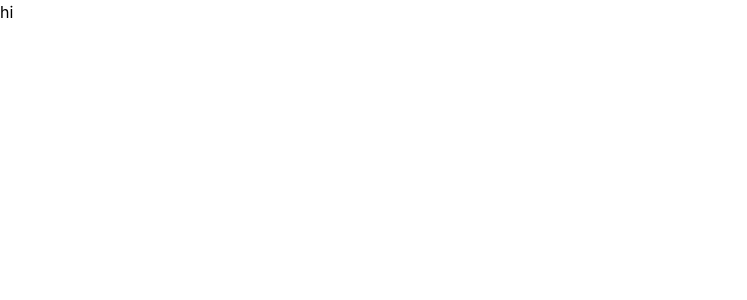
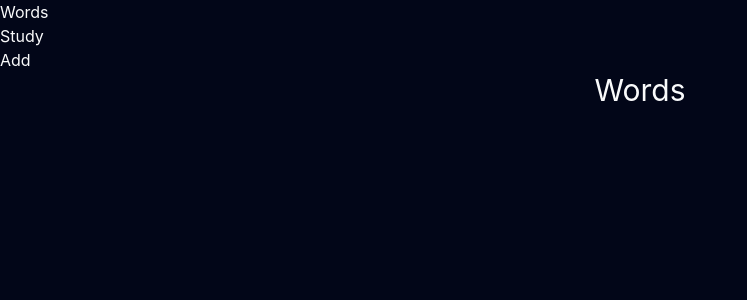
Before and after one commit to Artem-WebDeveloper/recalled, a React (Vite) app: page /words in a window 1280 px wide. Shown: the top 300 px of the page, without its empty margins (0-747 px from the left). Built offline with nearby package versions, Linux system fonts and the light colour scheme.

Commit message:
feat: add routing and pages

```diff
--- a/index.html
+++ b/index.html
@@ -6,7 +6,7 @@
     <meta name="viewport" content="width=device-width, initial-scale=1.0" />
     <title>recalled</title>
   </head>
-  <body>
+  <body class="bg-slate-950 text-gray-50">
     <div id="root"></div>
     <script type="module" src="/src/main.tsx"></script>
   </body>
--- a/package.json
+++ b/package.json
@@ -13,6 +13,7 @@
     "@tailwindcss/vite": "^4.3.1",
     "react": "^19.2.6",
     "react-dom": "^19.2.6",
+    "react-router": "^7.18.0",
     "tailwindcss": "^4.3.1"
   },
   "devDependencies": {
--- a/src/App.tsx
+++ b/src/App.tsx
@@ -1,5 +1,24 @@
+import { createBrowserRouter, Navigate, RouterProvider } from 'react-router';
+import AppLayout from './ui/AppLayout';
+import Add from './pages/Add';
+import Study from './pages/Study';
+import Words from './pages/Words';
+
 function App() {
-  return <div className="">hi</div>;
+  const router = createBrowserRouter([
+    {
+      path: '/',
+      Component: AppLayout,
+      children: [
+        { index: true, element: <Navigate to="/words" replace /> },
+        { path: 'words', Component: Words, index: true },
+        { path: 'add', Component: Add },
+        { path: 'study', Component: Study },
+      ],
+    },
+  ]);
+
+  return <RouterProvider router={router} />;
 }
 
 export default App;
--- /dev/null
+++ b/src/pages/Add.tsx
@@ -0,0 +1,5 @@
+function Add() {
+  return <h1 className="text-center text-3xl">Add</h1>;
+}
+
+export default Add;
--- /dev/null
+++ b/src/pages/Study.tsx
@@ -0,0 +1,5 @@
+function Study() {
+  return <h1 className="text-center text-3xl"> Study</h1>;
+}
+
+export default Study;
--- /dev/null
+++ b/src/pages/Words.tsx
@@ -0,0 +1,5 @@
+function Words() {
+  return <h1 className="text-center text-3xl">Words</h1>;
+}
+
+export default Words;
--- /dev/null
+++ b/src/ui/AppLayout.tsx
@@ -0,0 +1,15 @@
+import { Outlet } from 'react-router';
+import Header from './Header';
+
+function AppLayout() {
+  return (
+    <div className="min-h-dvh w-full">
+      <Header />
+      <main>
+        <Outlet />
+      </main>
+    </div>
+  );
+}
+
+export default AppLayout;
--- /dev/null
+++ b/src/ui/Header.tsx
@@ -0,0 +1,21 @@
+import { Link } from 'react-router';
+
+function Header() {
+  return (
+    <header>
+      <ul>
+        <li>
+          <Link to="/words">Words</Link>
+        </li>
+        <li>
+          <Link to="/study">Study</Link>
+        </li>
+        <li>
+          <Link to="/add">Add</Link>
+        </li>
+      </ul>
+    </header>
+  );
+}
+
+export default Header;
```
Also changed, not shown: 1 other file (tests, documents, lock files or other folders).
